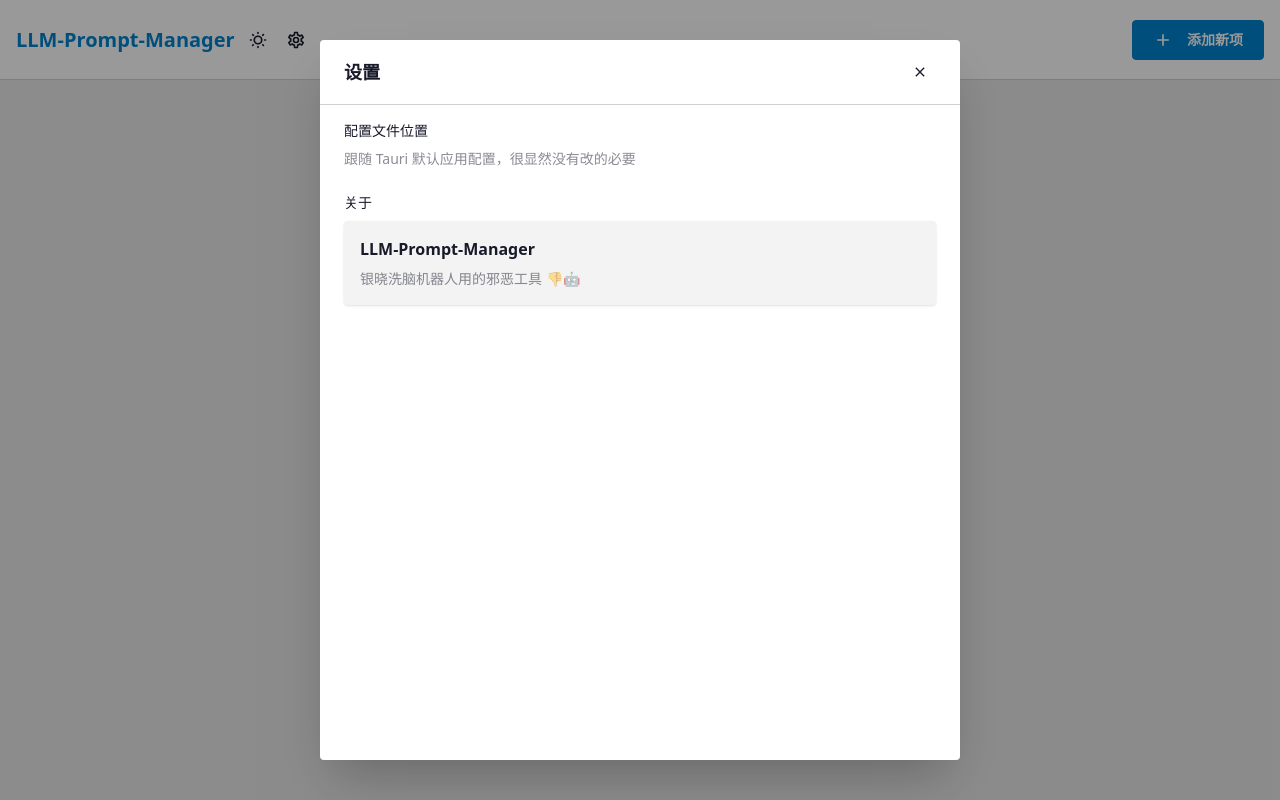
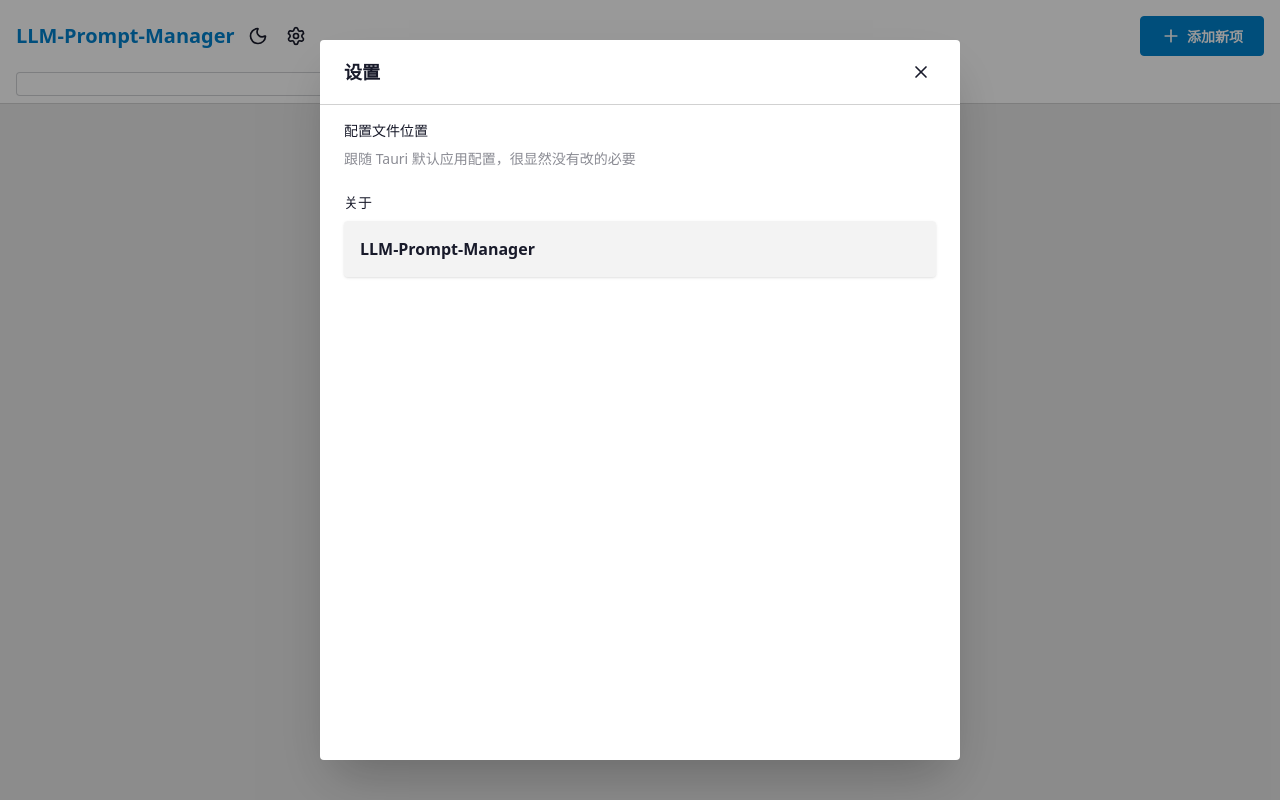
Before and after one commit to S1lverAkatsuki/llm-prompt-manager, a Vue app: page / in a window 1280 px wide. Both pictures are taken after a click on the button 295 px from the left and 39 px from the top of the page. Built offline with nearby package versions, Linux system fonts and the light colour scheme.

Commit message:
更换 icon 为图标库，调整组合式函数模板导出方式

```diff
--- a/package.json
+++ b/package.json
@@ -1,6 +1,6 @@
 {
   "name": "llm-prompt-manager",
-  "version": "0.1.0",
+  "version": "0.1.1",
   "private": true,
   "type": "module",
   "scripts": {
@@ -14,10 +14,14 @@
     "fmt:check": "oxfmt --check"
   },
   "dependencies": {
+    "@tailwindcss/typography": "^0.5.19",
     "@tailwindcss/vite": "^4.1.18",
     "@tauri-apps/api": "^2",
     "@tauri-apps/plugin-clipboard-manager": "~2.3.2",
     "@tauri-apps/plugin-opener": "~2",
+    "dompurify": "^3.4.2",
+    "lucide-vue-next": "^1.0.0",
+    "marked": "^18.0.3",
     "tailwindcss": "^4.1.18",
     "vue": "^3.5.13",
     "vuedraggable": "^4.1.0"
--- a/src-tauri/tauri.conf.json
+++ b/src-tauri/tauri.conf.json
@@ -1,7 +1,7 @@
 {
   "$schema": "https://schema.tauri.app/config/2",
   "productName": "llm-prompt-manager",
-  "version": "0.1.0",
+  "version": "0.1.1",
   "identifier": "com.silverakatsuki.llm-prompt-manager",
   "build": {
     "beforeDevCommand": "pnpm dev",
--- a/src/components/AppHeader.vue
+++ b/src/components/AppHeader.vue
@@ -1,4 +1,6 @@
 <script setup lang="ts">
+import { Funnel, Moon, Plus, Settings, Sun } from 'lucide-vue-next';
+
 defineProps<{
   isInDarkMode: boolean | null;
 }>();
@@ -11,8 +13,9 @@
 </script>
 
 <template>
-  <div class="w-full h-20 bg-base-100 border-base-300 border-b">
-    <div class="h-full flex flex-row items-center p-4 gap-2 flex-nowrap">
+  <div class="w-full h-26 bg-base-100 border-base-300 border-b">
+    <div class="h-full flex flex-col p-4 gap-4">
+      <div class="w-full flex flex-row items-center gap-2 flex-nowrap">
         <a
           href="https://github.com/S1lverAkatsuki/llm-prompt-manager"
           target="_blank"
@@ -35,55 +38,31 @@
             :disabled="isInDarkMode === null"
           />
 
-        <svg
-          class="swap-off w-5 h-5 fill-current"
-          xmlns="http://www.w3.org/2000/svg"
-          viewBox="0 0 24 24"
-        >
-          <path
-            d="M5.64,17l-.71.71a1,1,0,0,0,0,1.41,1,1,0,0,0,1.41,0l.71-.71A1,1,0,0,0,5.64,17ZM5,12a1,1,0,0,0-1-1H3a1,1,0,0,0,0,2H4A1,1,0,0,0,5,12Zm7-7a1,1,0,0,0,1-1V3a1,1,0,0,0-2,0V4A1,1,0,0,0,12,5ZM5.64,7.05a1,1,0,0,0,.7.29,1,1,0,0,0,.71-.29,1,1,0,0,0,0-1.41l-.71-.71A1,1,0,0,0,4.93,6.34Zm12,.29a1,1,0,0,0,.7-.29l.71-.71a1,1,0,1,0-1.41-1.41L17,5.64a1,1,0,0,0,0,1.41A1,1,0,0,0,17.66,7.34ZM21,11H20a1,1,0,0,0,0,2h1a1,1,0,0,0,0-2Zm-9,8a1,1,0,0,0-1,1v1a1,1,0,0,0,2,0V20A1,1,0,0,0,12,19ZM18.36,17A1,1,0,0,0,17,18.36l.71.71a1,1,0,0,0,1.41,0,1,1,0,0,0,0-1.41ZM12,6.5A5.5,5.5,0,1,0,17.5,12,5.51,5.51,0,0,0,12,6.5Zm0,9A3.5,3.5,0,1,1,15.5,12,3.5,3.5,0,0,1,12,15.5Z"
-          />
-        </svg>
+          <Sun class="swap-on w-5"/>
 
-        <svg
-          class="swap-on w-5 h-5 fill-current"
-          xmlns="http://www.w3.org/2000/svg"
-          viewBox="0 0 24 24"
-        >
-          <path
-            d="M21.64,13a1,1,0,0,0-1.05-.14,8.05,8.05,0,0,1-3.37.73A8.15,8.15,0,0,1,9.08,5.49a8.59,8.59,0,0,1,.25-2A1,1,0,0,0,8,2.36,10.14,10.14,0,1,0,22,14.05,1,1,0,0,0,21.64,13Zm-9.5,6.69A8.14,8.14,0,0,1,7.08,5.22v.27A10.15,10.15,0,0,0,17.22,15.63a9.79,9.79,0,0,0,2.1-.22A8.11,8.11,0,0,1,12.14,19.73Z"
-          />
-        </svg>
+          <Moon class="swap-off w-5" />
         </label>
         <button
           class="btn btn-ghost btn-sm text-base-content hover:bg-base-300"
           style="padding-inline: 0.25rem"
           @click="$emit('openSetting')"
         >
-        <svg
-          class="fill-current w-5 h-5"
-          xmlns="http://www.w3.org/2000/svg"
-          viewBox="0 0 24 24"
-        >
-          <path
-            d="M12,8A4,4 0 0,1 16,12A4,4 0 0,1 12,16A4,4 0 0,1 8,12A4,4 0 0,1 12,8M12,10A2,2 0 0,0 10,12A2,2 0 0,0 12,14A2,2 0 0,0 14,12A2,2 0 0,0 12,10M10,22C9.75,22 9.54,21.82 9.5,21.58L9.13,18.93C8.5,18.68 7.96,18.34 7.44,17.94L4.95,18.95C4.73,19.03 4.46,18.95 4.34,18.73L2.34,15.27C2.21,15.05 2.27,14.78 2.46,14.63L4.57,12.97L4.5,12L4.57,11L2.46,9.37C2.27,9.22 2.21,8.95 2.34,8.73L4.34,5.27C4.46,5.05 4.73,4.96 4.95,5.05L7.44,6.05C7.96,5.66 8.5,5.32 9.13,5.07L9.5,2.42C9.54,2.18 9.75,2 10,2H14C14.25,2 14.46,2.18 14.5,2.42L14.87,5.07C15.5,5.32 16.04,5.66 16.56,6.05L19.05,5.05C19.27,4.96 19.54,5.05 19.66,5.27L21.66,8.73C21.79,8.95 21.73,9.22 21.54,9.37L19.43,11L19.5,12L19.43,13L21.54,14.63C21.73,14.78 21.79,15.05 21.66,15.27L19.66,18.73C19.54,18.95 19.27,19.04 19.05,18.95L16.56,17.95C16.04,18.34 15.5,18.68 14.87,18.93L14.5,21.58C14.46,21.82 14.25,22 14,22H10M11.25,4L10.88,6.61C9.68,6.86 8.62,7.5 7.85,8.39L5.44,7.35L4.69,8.65L6.8,10.2C6.4,11.37 6.4,12.64 6.8,13.8L4.68,15.36L5.43,16.66L7.86,15.62C8.63,16.5 9.68,17.14 10.87,17.38L11.24,20H12.76L13.13,17.39C14.32,17.14 15.37,16.5 16.14,15.62L18.57,16.66L19.32,15.36L17.2,13.81C17.6,12.64 17.6,11.37 17.2,10.2L19.31,8.65L18.56,7.35L16.15,8.39C15.38,7.5 14.32,6.86 13.12,6.62L12.75,4H11.25Z"
-          />
-        </svg>
+          <Settings class="w-5"/>
         </button>
         <button
           class="btn ml-auto btn-primary whitespace-nowrap pl-5 pr-5"
           @click="$emit('create')"
         >
-        <svg
-          xmlns="http://www.w3.org/2000/svg"
-          viewBox="0 0 24 24"
-          fill="currentColor"
-          class="w-5 h-5 inline-block mr-2"
-        >
-          <path d="M19,13H13V19H11V13H5V11H11V5H13V11H19V13Z" />
-        </svg>
+          <Plus class="w-5"/>
           添加新项
         </button>
       </div>
+      <div class="w-full flex flex-row gap-2 content-around flex-nowrap">
+        <input class="input input-xs" />
+        <button class="btn btn-xs">
+          <Funnel class="w-4"/>
+        </button>
+      </div>
+    </div>
   </div>
 </template>
--- a/src/components/PromptItem.vue
+++ b/src/components/PromptItem.vue
@@ -3,6 +3,7 @@
 import { marked } from "marked";
 import DOMPurify from "dompurify";
 import type { Prompt } from "@/types";
+import { GripVertical, Copy, Check, Pen } from "lucide-vue-next";
 
 const props = defineProps<{
   item: Prompt;
@@ -44,19 +45,7 @@
       <div
         class="drag-handle relative z-2 cursor-grab active:cursor-grabbing text-base-content/40 hover:text-base-content/70 shrink-0"
       >
-        <svg
-          xmlns="http://www.w3.org/2000/svg"
-          viewBox="0 0 24 24"
-          fill="currentColor"
-          class="w-4 h-4"
-        >
-          <circle cx="9" cy="6" r="1.5" />
-          <circle cx="15" cy="6" r="1.5" />
-          <circle cx="9" cy="12" r="1.5" />
-          <circle cx="15" cy="12" r="1.5" />
-          <circle cx="9" cy="18" r="1.5" />
-          <circle cx="15" cy="18" r="1.5" />
-        </svg>
+        <GripVertical class="w-5" />
       </div>
       <div class="flex flex-col flex-1 min-w-0">
         <div class="flex flex-row gap-2 items-center mb-1">
@@ -99,16 +88,7 @@
             class="btn btn-sm btn-outline"
             @click.stop="$emit('edit', item)"
           >
-            <svg
-              xmlns="http://www.w3.org/2000/svg"
-              viewBox="0 0 24 24"
-              fill="currentColor"
-              class="w-4 h-4"
-            >
-              <path
-                d="M20.71,7.04C21.1,6.65 21.1,6 20.71,5.63L18.37,3.29C18,2.9 17.35,2.9 16.96,3.29L15.12,5.12L18.87,8.87M3,17.25V21H6.75L17.81,9.93L14.06,6.18L3,17.25Z"
-              />
-            </svg>
+            <Pen class="w-4"/>
             编辑
           </button>
           <button
@@ -116,28 +96,8 @@
             :class="isCopied ? 'btn-success' : 'btn-primary'"
             @click.stop="$emit('copy', item.id, item.content)"
           >
-            <svg
-              v-if="!isCopied"
-              xmlns="http://www.w3.org/2000/svg"
-              viewBox="0 0 24 24"
-              fill="currentColor"
-              class="w-4 h-4"
-            >
-              <path
-                d="M19,21H8V7H19M19,5H8A2,2 0 0,0 6,7V21A2,2 0 0,0 8,23H19A2,2 0 0,0 21,21V7A2,2 0 0,0 19,5M16,1H4A2,2 0 0,0 2,3V17H4V3H16V1Z"
-              />
-            </svg>
-            <svg
-              v-else
-              xmlns="http://www.w3.org/2000/svg"
-              viewBox="0 0 24 24"
-              fill="currentColor"
-              class="w-4 h-4"
-            >
-              <path
-                d="M21,7L9,19L3.5,13.5L4.91,12.09L9,16.17L19.59,5.59L21,7Z"
-              />
-            </svg>
+            <Copy v-if="!isCopied" class="w-4"/>
+            <Check v-else />
             {{ isCopied ? "已复制" : "复制" }}
           </button>
         </div>
--- a/src/components/SettingDialog.vue
+++ b/src/components/SettingDialog.vue
@@ -2,6 +2,7 @@
 import { ref } from "vue";
 import { revealItemInDir } from "@tauri-apps/plugin-opener";
 import { useSetting } from "@/composables/useSetting";
+import { X } from "lucide-vue-next";
 
 const { data_path, version } = useSetting();
 
@@ -20,17 +21,8 @@
       >
         <h3 class="text-lg font-semibold text-base-content">设置</h3>
         <form method="dialog">
-          <button class="btn btn-sm btn-circle btn-ghost">
-            <svg
-              xmlns="http://www.w3.org/2000/svg"
-              viewBox="0 0 24 24"
-              class="w-4 h-4"
-              fill="currentColor"
-            >
-              <path
-                d="M19,6.41,17.59,5,12,10.59,6.41,5,5,6.41,10.59,12,5,17.59,6.41,19,12,13.41,17.59,19,19,17.59,13.41,12Z"
-              />
-            </svg>
+          <button class="btn btn-sm btn-ghost p-1">
+            <X class="w-5" />
           </button>
         </form>
       </div>
@@ -57,9 +49,6 @@
                   version
                 }}</span>
               </div>
-              <p class="text-sm text-base-content/50">
-                银晓洗脑机器人用的邪恶工具 👎🤖
-              </p>
             </div>
           </div>
         </div>
--- a/src/composables/useEditor.ts
+++ b/src/composables/useEditor.ts
@@ -1,9 +1,10 @@
 import { ref, computed, nextTick, onBeforeUnmount } from "vue";
-import type { Ref } from "vue";
+import type { Ref, ShallowRef } from "vue";
 import { Prompt, PromptData } from "@/types";
 import { invoke } from "@tauri-apps/api/core";
 
-export const useEditor = (items: Ref<Prompt[] | null>) => {
+export const useEditor = (items: Ref<Prompt[] | null>, editorContextInputRef: Readonly<ShallowRef<HTMLInputElement | null>>,
+  editAreaRef: Readonly<ShallowRef<HTMLDivElement | null>>) => {
   const deletedTimeout = ref<NodeJS.Timeout | null>(null);
 
   const tagInput = ref<string>("");
@@ -141,8 +142,6 @@
     }
   });
 
-  const editorContextInputRef = ref<HTMLInputElement | null>(null);
-  const editAreaRef = ref<HTMLElement | null>(null);
 
   const handleInputExpanded = async () => {
     await nextTick();
```
Also changed, not shown: src/components/PromptEditor.vue (+13 -46 lines), 1 other file (tests, documents, lock files or other folders). Lines whose indentation alone changed are shown as unchanged.
